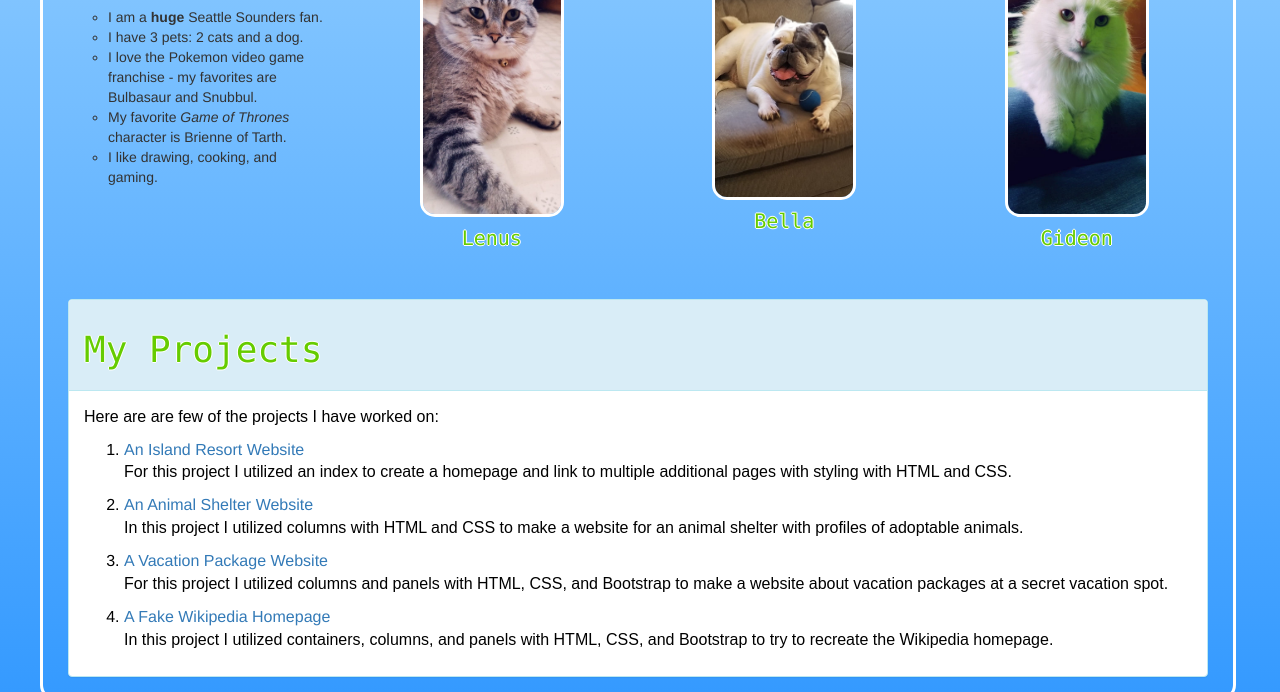
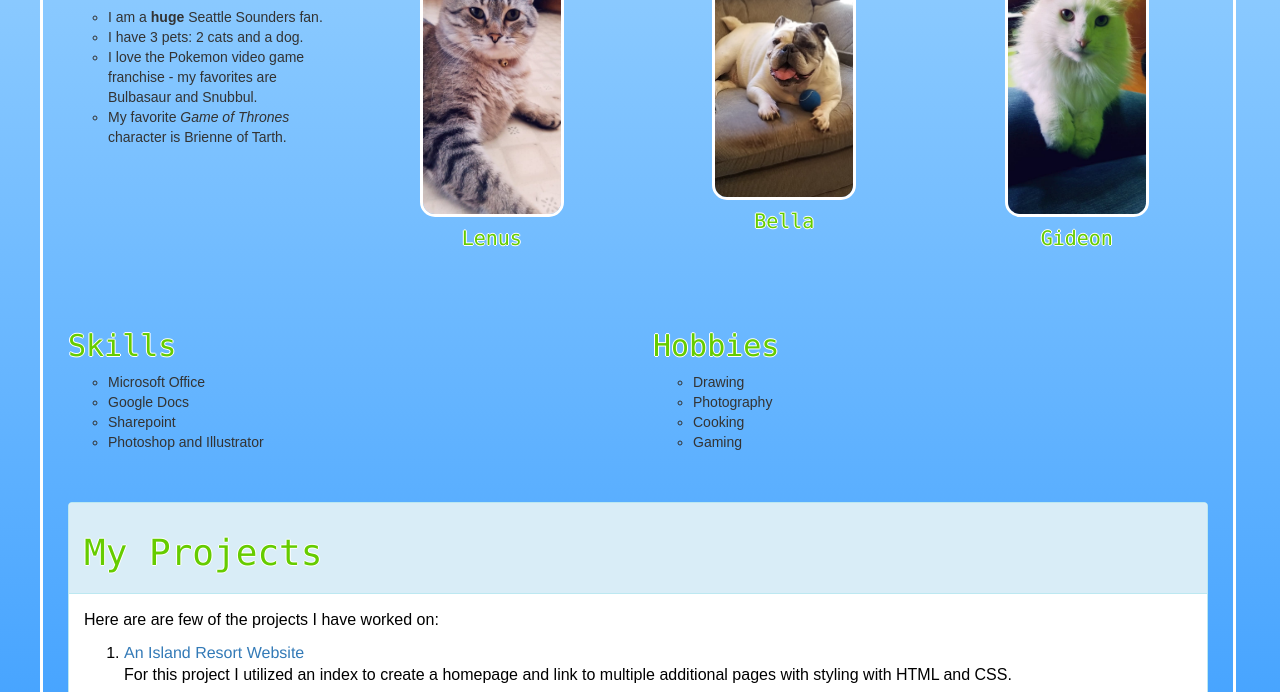
Before and after one commit to LisaMJensen/my-portfolio, a plain HTML site: page Index.html in a window 1280 px wide. Shown: the part 701-1393 px from the top of the page. Drawn offline with Linux system fonts and the light colour scheme.

Commit message:
Add skills and hobbies list

```diff
--- a/Index.html
+++ b/Index.html
@@ -24,7 +24,7 @@
             <h2>About Me</h2>
             <p>I was born and raised in the Seattle area. I am the oldest of 5 siblings. I was previously employed working as an event security administrative supervisor. While I enjoyed my coworkers and the job, I knew there was not much more the job could offer in terms of career and personal growth. <span class="growth">I left in order to pursue a new career which would offer opportunity to continuously learn, challenge myself, and grow.</span></p>
           </div>
-        <div class="col-md-3">
+          <div class="col-md-3">
           <img id="igloo" src="img/igloo.jpg" alt="Lisa smiling with her boyfriend in an igloo.">
         </div>
       </div>
@@ -39,7 +39,6 @@
               <li>I have 3 pets: 2 cats and a dog.</li>
               <li>I love the Pokemon video game franchise - my favorites are Bulbasaur and Snubbul.</li>
               <li>My favorite <em>Game of Thrones</em> character is Brienne of Tarth.</li>
-              <li>I like drawing, cooking, and gaming.
             </ul>
           </div>
           <div class="col-md-3">
@@ -50,6 +49,30 @@
           </div>
           <div class="col-md-3">
             <img id="gideon" src="img/gideon.jpg" alt="A photo of a fluffy white cat named Gideon."><h5>Gideon</h5>
+          </div>
+        </div>
+      </div>
+    </div>
+    <div class="skills-and-hobbies">
+      <div class="container">
+        <div class="row">
+          <div class="col-md-6">
+            <h2>Skills</h2>
+            <ul>
+              <li>Microsoft Office</li>
+              <li>Google Docs</li>
+              <li>Sharepoint</li>
+              <li>Photoshop and Illustrator</li>
+            </ul>
+          </div>
+          <div class="col-md-6">
+            <h2>Hobbies</h2>
+            <ul>
+              <li>Drawing</li>
+              <li>Photography</li>
+              <li>Cooking</li>
+              <li>Gaming</li>
+            </ul>
           </div>
         </div>
       </div>
--- a/css/styles.css
+++ b/css/styles.css
@@ -30,6 +30,7 @@ p {
 ul {
   font-size: 14px;
   list-style-type: circle;
+  font-family: arial;
 }
 
 .intro {
@@ -95,6 +96,12 @@ ul {
   margin-right: auto;
 }
 
+.skills-and-hobbies {
+  margin: 10px;
+  padding-top: 10px;
+  padding-bottom: 30px;
+}
+
 .panel {
   display: block;
   margin-left: auto;
```
